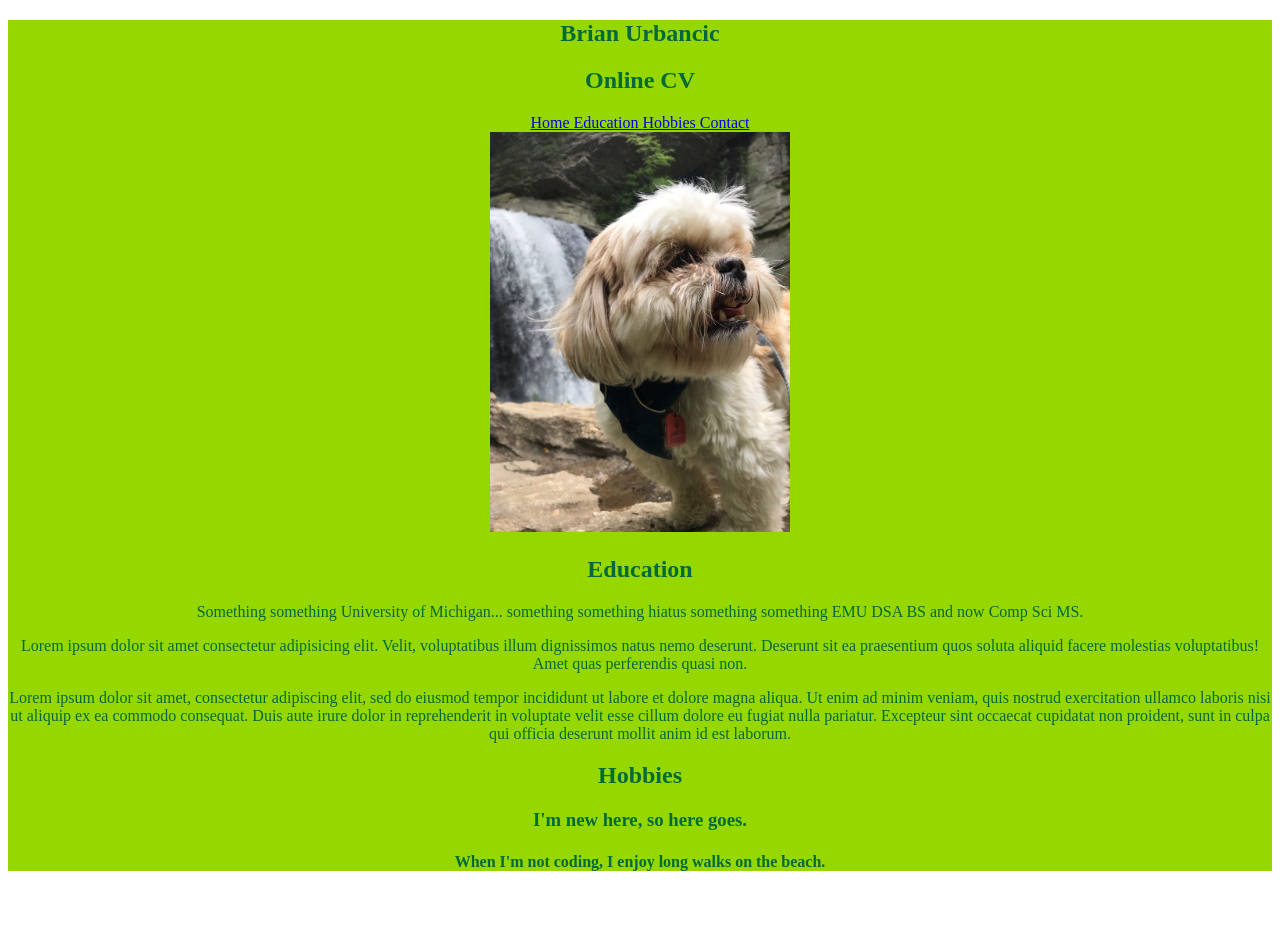
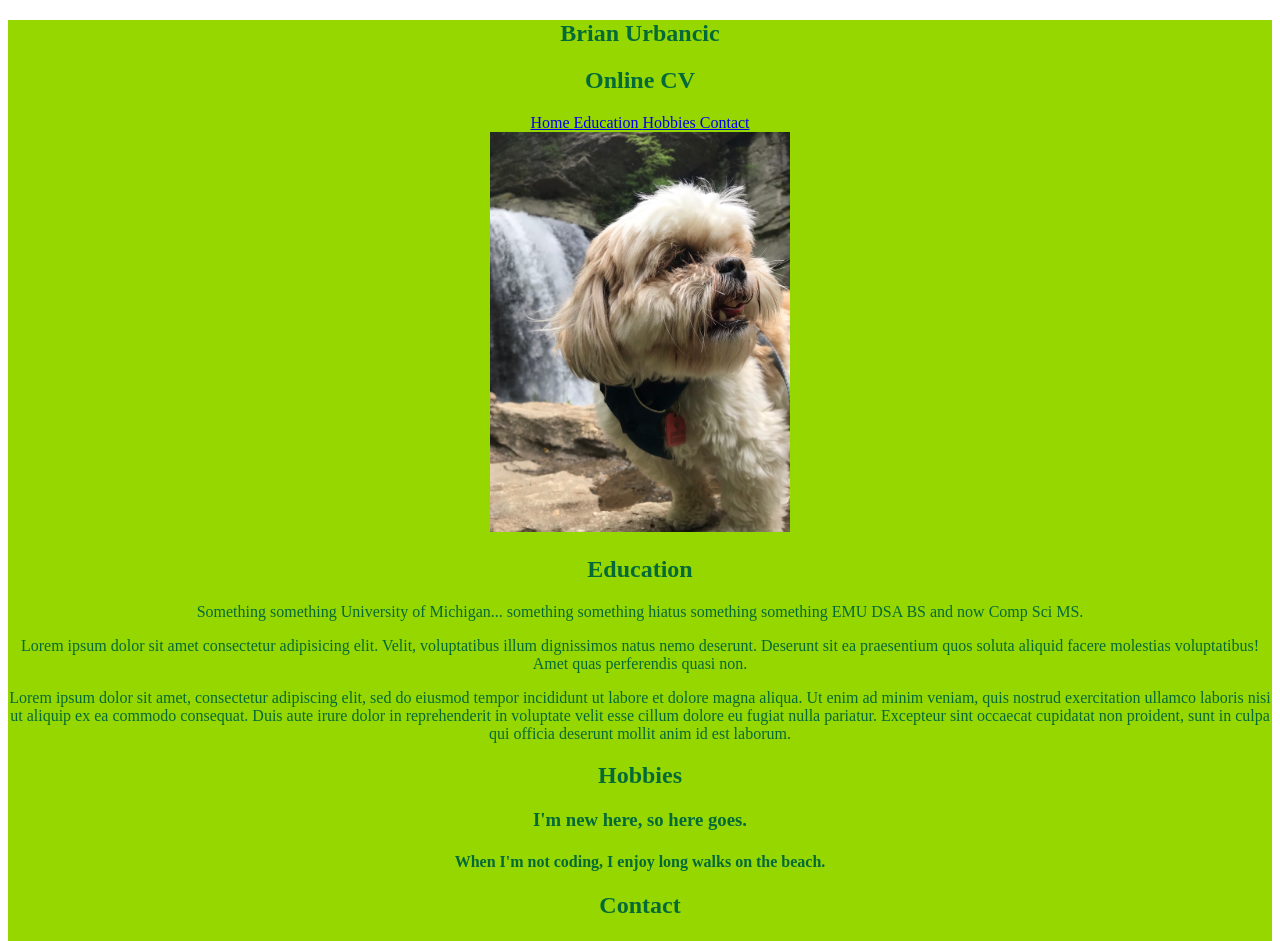
Before and after one commit to COSC631-2021Fall/profile-app-bpurbancic, a React (Create React App) app: page / in a window 1280 px wide. Shown: the top 941 px of the page. Before the commit the page ends 892 px from the top, so only its background shows below. Built offline with nearby package versions, Linux system fonts and the light colour scheme.

Commit message:
Testing function vs const

```diff
--- a/src/App.js
+++ b/src/App.js
@@ -1,6 +1,7 @@
 import Navbar from './components/Navbar';
 import Education from './components/Education';
 import Hobbies from './components/Hobbies';
+import Contact from './components/More';
 //import * from './components/More';
 import img from './images/Bo.jpg';
 
@@ -12,6 +13,7 @@ function App() {
         <div className='container'>
           <Education />
           <Hobbies />
+          <Contact />
 
         </div>
       </div>
--- a/src/components/More.js
+++ b/src/components/More.js
@@ -29,5 +29,5 @@ const FutureUse = () => {
     );
 }
 
-export {Contact, FutureUse};
+
 export default Contact;
```
